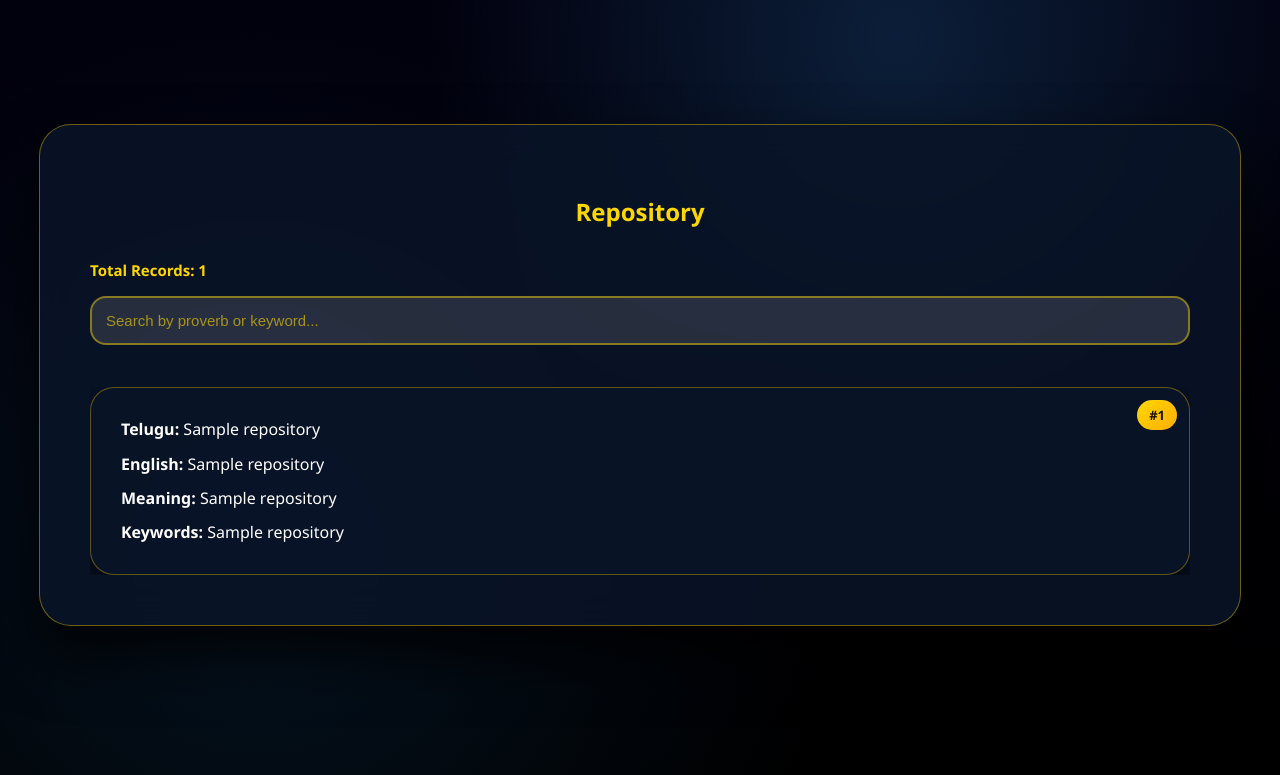
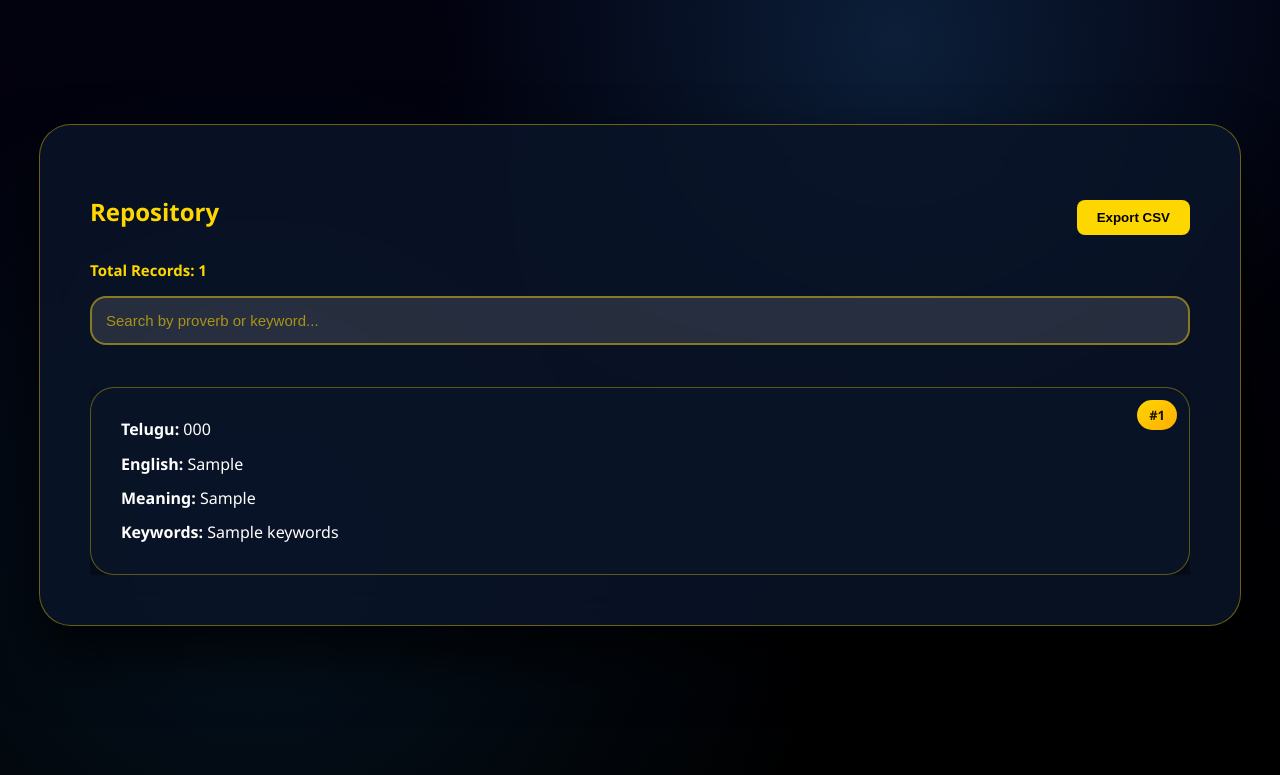
Before and after one commit to Pawankumar1908/Annotator, a Flask app: page /admin/repository in a window 1280 px wide. Shown: the part 145-920 px from the top of the page. Run offline with Flask 3, Linux system fonts and the light colour scheme; the visitor is signed in with stand-in values (Sample User, id 1); a database or web service that is not in the repository returns one stand-in record (values such as "Sample title"); some libraries are stand-ins or nearby versions.

Commit message:
Update admin_repository.html

```diff
--- a/templates/admin_repository.html
+++ b/templates/admin_repository.html
@@ -4,8 +4,23 @@
 
     <div class="admin-card repo-card">
 
-        <!-- TITLE -->
-        <h2 class="admin-title">Repository</h2>
+        <!-- HEADER (TITLE + EXPORT BUTTON) -->
+        <div style="display:flex; justify-content:space-between; align-items:center;">
+            <h2 class="admin-title">Repository</h2>
+
+            <a href="/admin/export">
+                <button style="
+                    background: gold;
+                    border: none;
+                    padding: 10px 20px;
+                    border-radius: 8px;
+                    cursor: pointer;
+                    font-weight: bold;
+                ">
+                    Export CSV
+                </button>
+            </a>
+        </div>
 
         <!-- TOTAL RECORDS -->
         <div class="repo-count">
@@ -27,12 +42,12 @@
             {% for row in data %}
             <div class="repo-item">
 
-                <div class="repo-serial">#{{ row[0] }}</div>
+                <div class="repo-serial">#{{ row.id }}</div>
 
-                <p><b>Telugu:</b> {{ row[1] }}</p>
-                <p><b>English:</b> {{ row[2] }}</p>
-                <p><b>Meaning:</b> {{ row[3] }}</p>
-                <p><b>Keywords:</b> {{ row[4] }}</p>
+                <p><b>Telugu:</b> {{ row.proverb_telugu }}</p>
+                <p><b>English:</b> {{ row.proverb_english }}</p>
+                <p><b>Meaning:</b> {{ row.meaning_english }}</p>
+                <p><b>Keywords:</b> {{ row.keywords }}</p>
 
             </div>
             {% endfor %}
```
